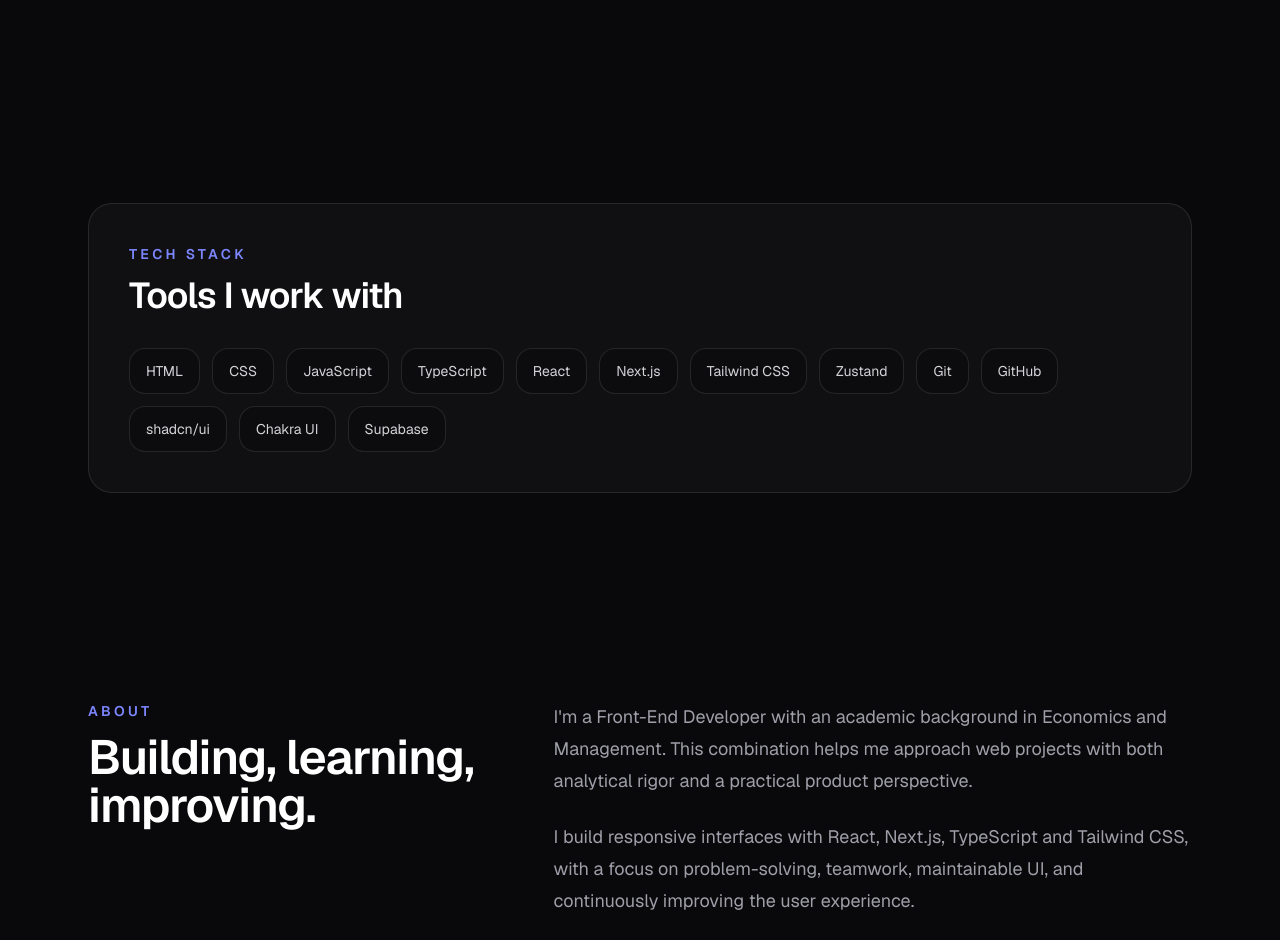
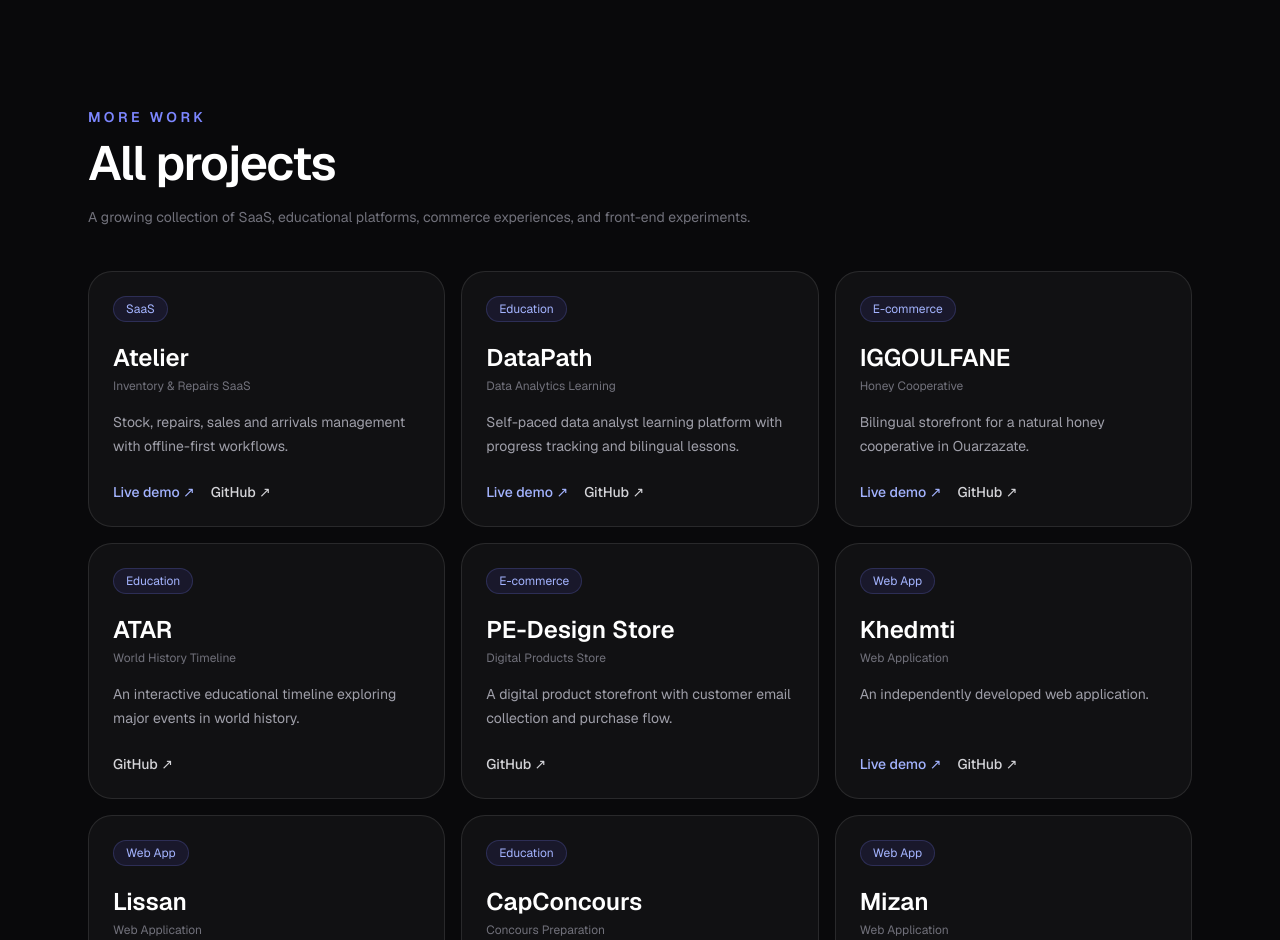
Before and after one commit to abdelkhalekligflam/portfolio, a Next.js app: page / in a window 1280 px wide. Shown: the part 1860-2800 px from the top of the page. Built offline with nearby package versions, Linux system fonts and the light colour scheme.

Commit message:
Add full project collection to portfolio

```diff
--- a/app/page.tsx
+++ b/app/page.tsx
@@ -21,6 +21,105 @@ const projects = [
     image: null,
     video: "/taskora-demo-optimized.mp4",
   },
+];
+
+const additionalProjects = [
+  {
+    name: "Atelier",
+    type: "Inventory & Repairs SaaS",
+    description: "Stock, repairs, sales and arrivals management with offline-first workflows.",
+    category: "SaaS",
+    live: "https://atelier-delta-five.vercel.app/",
+    github: "https://github.com/abdelkhalekligflam/Atelier"
+  },
+  {
+    name: "DataPath",
+    type: "Data Analytics Learning",
+    description: "Self-paced data analyst learning platform with progress tracking and bilingual lessons.",
+    category: "Education",
+    live: "https://datapath-ten.vercel.app/",
+    github: "https://github.com/abdelkhalekligflam/datapath"
+  },
+  {
+    name: "IGGOULFANE",
+    type: "Honey Cooperative",
+    description: "Bilingual storefront for a natural honey cooperative in Ouarzazate.",
+    category: "E-commerce",
+    live: "https://iggoulfane.vercel.app/",
+    github: "https://github.com/abdelkhalekligflam/iggoulfane"
+  },
+  {
+    name: "ATAR",
+    type: "World History Timeline",
+    description: "An interactive educational timeline exploring major events in world history.",
+    category: "Education",
+    live: null,
+    github: "https://github.com/abdelkhalekligflam/ATAR"
+  },
+  {
+    name: "PE-Design Store",
+    type: "Digital Products Store",
+    description: "A digital product storefront with customer email collection and purchase flow.",
+    category: "E-commerce",
+    live: null,
+    github: "https://github.com/abdelkhalekligflam/pe-design-store"
+  },
+  {
+    name: "Khedmti",
+    type: "Web Application",
+    description: "An independently developed web application.",
+    category: "Web App",
+    live: "https://khedmti-beryl.vercel.app/",
+    github: "https://github.com/abdelkhalekligflam/khedmti"
+  },
+  {
+    name: "Lissan",
+    type: "Web Application",
+    description: "A modern web application project.",
+    category: "Web App",
+    live: null,
+    github: "https://github.com/abdelkhalekligflam/lissan"
+  },
+  {
+    name: "CapConcours",
+    type: "Concours Preparation",
+    description: "A platform for preparing for Moroccan competitive recruitment examinations.",
+    category: "Education",
+    live: "https://cap-concours.vercel.app/",
+    github: "https://github.com/abdelkhalekligflam/CapConcours"
+  },
+  {
+    name: "Mizan",
+    type: "Web Application",
+    description: "A modern web application project.",
+    category: "Web App",
+    live: null,
+    github: "https://github.com/abdelkhalekligflam/Mizan"
+  },
+  {
+    name: "72H — BE READY",
+    type: "Digital Product",
+    description: "An emergency preparedness digital guide and storefront project.",
+    category: "Digital Product",
+    live: "https://akhaelk.gumroad.com/l/72h-be-ready",
+    github: "https://github.com/abdelkhalekligflam/72h-be-ready"
+  },
+  {
+    name: "Floww",
+    type: "Fintech UI",
+    description: "A modern front-end fintech application scaffold.",
+    category: "Finance",
+    live: null,
+    github: "https://github.com/abdelkhalekligflam/floww"
+  },
+  {
+    name: "Portfolio",
+    type: "Developer Portfolio",
+    description: "This responsive portfolio showcasing my projects, experience and skills.",
+    category: "Portfolio",
+    live: "https://portfolio-one-self-87.vercel.app/",
+    github: "https://github.com/abdelkhalekligflam/portfolio"
+  }
 ];
 
 const skills = [
@@ -51,6 +150,7 @@ export default function Home() {
           </a>
           <div className="hidden items-center gap-7 text-sm text-zinc-400 md:flex">
             <a className="transition hover:text-white" href="#projects">Projects</a>
+            <a className="transition hover:text-white" href="#all-projects">All Projects</a>
             <a className="transition hover:text-white" href="#skills">Skills</a>
             <a className="transition hover:text-white" href="#about">About</a>
             <a className="transition hover:text-white" href="#experience">Experience</a>
@@ -67,6 +167,7 @@ export default function Home() {
         </nav>
         <div className="mx-auto flex max-w-6xl gap-5 overflow-x-auto px-6 pb-3 text-xs text-zinc-500 md:hidden">
           <a href="#projects">Projects</a>
+          <a href="#all-projects">All Projects</a>
           <a href="#skills">Skills</a>
           <a href="#about">About</a>
           <a href="#experience">Experience</a>
@@ -214,6 +315,29 @@ export default function Home() {
                     </div>
                   )}
                 </div>
+              </div>
+            </article>
+          ))}
+        </div>
+      </section>
+
+
+      <section id="all-projects" className="relative mx-auto max-w-6xl scroll-mt-28 px-6 pb-28">
+        <div className="mb-10">
+          <p className="text-sm font-semibold uppercase tracking-[0.24em] text-indigo-400">More work</p>
+          <h2 className="mt-3 text-3xl font-semibold tracking-tight text-white md:text-5xl">All projects</h2>
+          <p className="mt-4 max-w-2xl text-sm leading-7 text-zinc-500">A growing collection of SaaS, educational platforms, commerce experiences, and front-end experiments.</p>
+        </div>
+        <div className="grid gap-4 sm:grid-cols-2 lg:grid-cols-3">
+          {additionalProjects.map((project) => (
+            <article key={project.name} className="group flex min-h-64 flex-col rounded-3xl border border-white/10 bg-white/[0.035] p-6 transition hover:-translate-y-1 hover:border-indigo-400/30 hover:bg-white/[0.06]">
+              <span className="w-fit rounded-full border border-indigo-400/20 bg-indigo-500/10 px-3 py-1 text-xs text-indigo-300">{project.category}</span>
+              <h3 className="mt-5 text-2xl font-semibold text-white">{project.name}</h3>
+              <p className="mt-1 text-xs text-zinc-500">{project.type}</p>
+              <p className="mt-4 flex-1 text-sm leading-6 text-zinc-400">{project.description}</p>
+              <div className="mt-6 flex flex-wrap gap-4 text-sm font-medium">
+                {project.live && <a href={project.live} target="_blank" rel="noreferrer" className="text-indigo-300 hover:text-white">Live demo ↗</a>}
+                <a href={project.github} target="_blank" rel="noreferrer" className="text-zinc-300 hover:text-white">GitHub ↗</a>
               </div>
             </article>
           ))}
```
